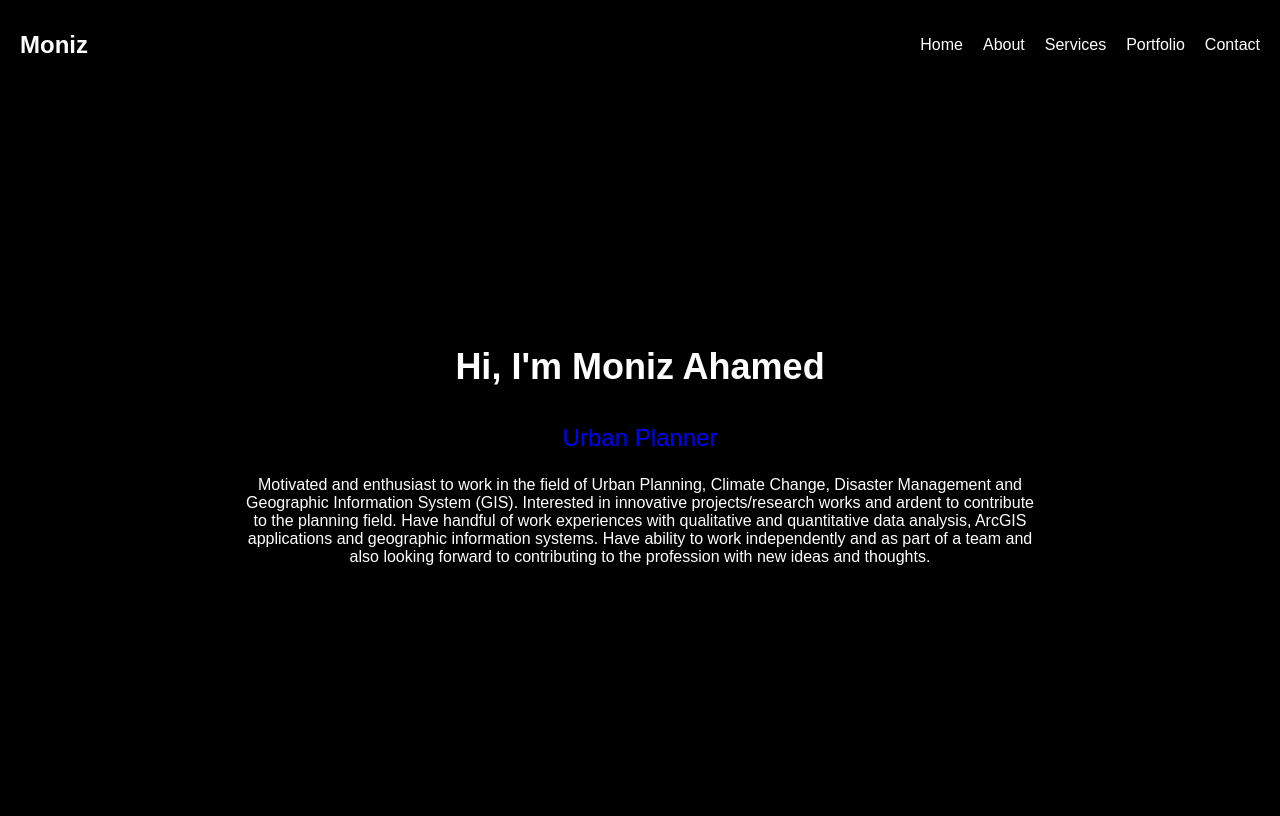
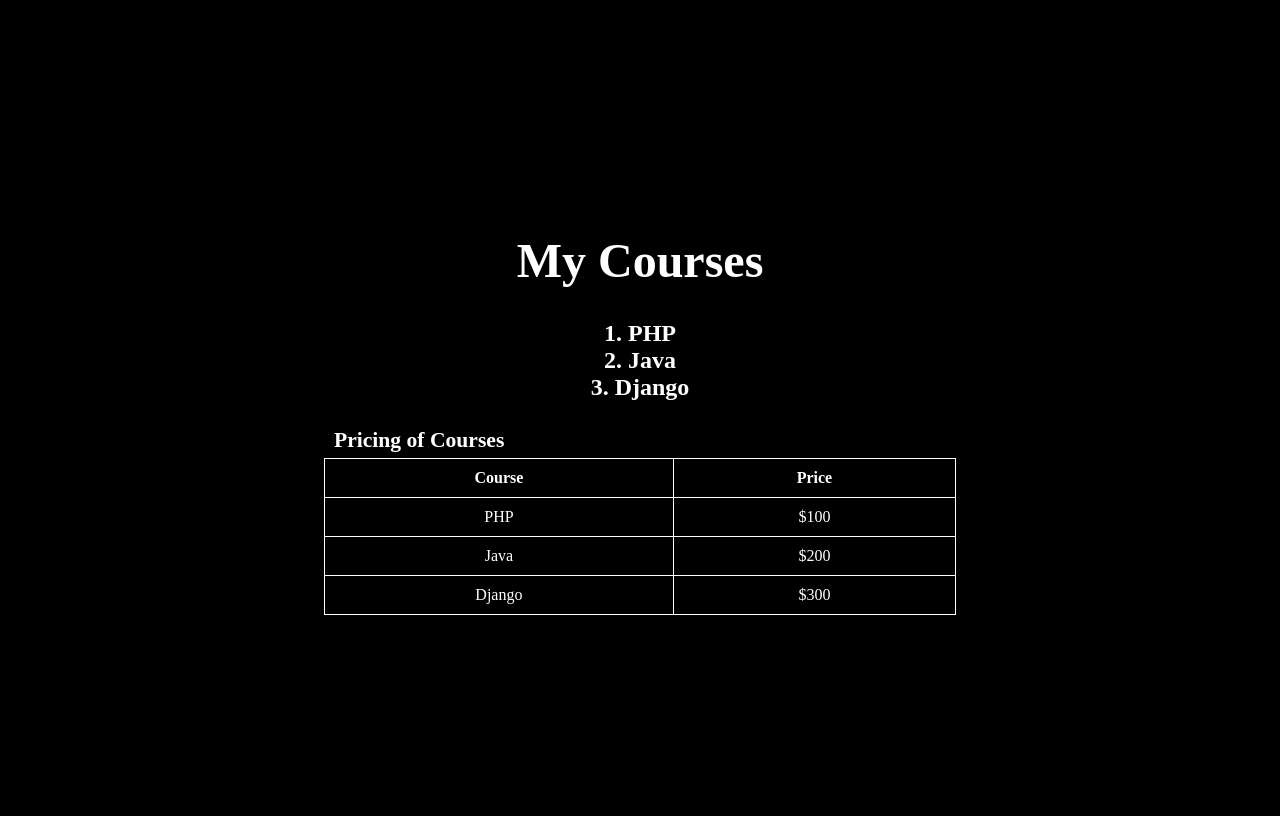
Before and after one commit to moniz-ahamed/moniz, a Django app: page / in a window 1280 px wide. Before the commit the page ends 565 px from the top, so only its background shows below. Run offline with Django 5.2, Linux system fonts and the light colour scheme.

Commit message:
Django template For Loop

```diff
--- a/moniztech/views.py
+++ b/moniztech/views.py
@@ -1,11 +1,23 @@
 from django.http import HttpResponse
 from django.shortcuts import render
-def homePage (request):
-    return render (request, "index.html")
 
-def aboutUs (request):
-    return HttpResponse("welcome to moniztech")
-def course (request):
-    return HttpResponse("<b>welcome to moniztech_course<b/>")
-def courseDetails (request, courseid):
-    return HttpResponse (courseid)
+def homePage(request):
+    data = {
+        'title': 'My Courses',
+        'clist': ['PHP', 'Java', 'Django'],
+        'course_details': [
+            {'course': 'PHP', 'price': '$100'},
+            {'course': 'Java', 'price': '$200'},
+            {'course': 'Django', 'price': '$300'}
+        ]
+    }
+    return render(request, "index.html", data)
+
+def aboutUs(request):
+    return HttpResponse("Welcome to MonizTech")
+
+def course(request):
+    return HttpResponse("<b>Welcome to MonizTech Course<b/>")
+
+def courseDetails(request, courseid):
+    return HttpResponse(courseid)
--- a/templates/index.html
+++ b/templates/index.html
@@ -1,76 +1,67 @@
 <html>
     <head>
-    <title>My Portfolio</title>
+        <title>{{ title }}</title>
         <style>
             body {
-            margin: 0;
-            padding: 0;
                 background-color: black;
                 color: white;
-            font-family: Arial, sans-serif;
+                font-weight: bold;
                 text-align: center;
+                font-size: 1.5em;
             }
-        .navbar {
+            .main {
                 display: flex;
-            justify-content: space-between;
+                justify-content: center;
                 align-items: center;
-            padding: 20px;
-            background: black;
+                height: 100vh;
+                flex-direction: column;
             }
-        .navbar h1 {
-            margin: 0;
-            font-size: 24px;
+            .table-container {
+                width: 50%;
+                margin: 0 auto;
+                text-align: left;
+            }
+            .table-title {
+                font-size: 0.9em;
                 font-weight: bold;
+                margin-bottom: 5px;
+                margin-left: 10px;
             }
-        .nav-links {
-            list-style: none;
-            display: flex;
-            gap: 20px;
+            table {
+                border-collapse: collapse;
+                width: 100%;
             }
-        .nav-links li {
-            display: inline;
-        }
-        .nav-links a {
-            text-decoration: none;
-            color: white;
-            font-size: 16px;
-        }
-        .container {
-            margin-top: 20%;
-        }
-        .title {
-            font-size: 36px;
-            font-weight: bold;
-        }
-        .subtitle {
-            font-size: 24px;
-            color: blue;
-        }
-        .description {
-            margin-top: 10px;
-            font-size: 16px;
-            max-width: 800px;
-            margin-left: auto;
-            margin-right: auto;
+            th, td {
+                border: 1px solid white;
+                padding: 10px;
                 text-align: center;
             }
         </style>
     </head>
     <body>
-    <nav class="navbar">
-        <h1>Moniz</h1>
-        <ul class="nav-links">
-            <li><a href="#">Home</a></li>
-            <li><a href="#about">About</a></li>
-            <li><a href="#">Services</a></li>
-            <li><a href="#">Portfolio</a></li>
-            <li><a href="#">Contact</a></li>
-        </ul>
-    </nav>
-    <div class="container">
-        <p class="title">Hi, I'm Moniz Ahamed</p>
-        <p class="subtitle">Urban Planner</p>
-        <p class="description">Motivated and enthusiast to work in the field of Urban Planning, Climate Change, Disaster Management and Geographic Information System (GIS). Interested in innovative projects/research works and ardent to contribute to the planning field. Have handful of work experiences with qualitative and quantitative data analysis, ArcGIS applications and geographic information systems. Have ability to work independently and as part of a team and also looking forward to contributing to the profession with new ideas and thoughts.</p>
+        <div class="main">
+            <h1>{{ title }}</h1>
+
+            {% for n in clist %}
+                <div>{{ forloop.counter }}. {{ n }}</div>
+            {% endfor %}
+
+            <br/>
+            <div class="table-container">
+                <div class="table-title">Pricing of Courses</div>
+                <table>
+                    <tr>
+                        <th>Course</th>
+                        <th>Price</th>
+                    </tr>
+                    {% for d in course_details %}
+                    <tr>
+                        <td>{{ d.course }}</td>
+                        <td>{{ d.price }}</td>
+                    </tr>
+                    {% endfor %}
+                </table>
+            </div>
         </div>
     </body>
 </html>
```
Lines whose indentation alone changed are shown as unchanged.
